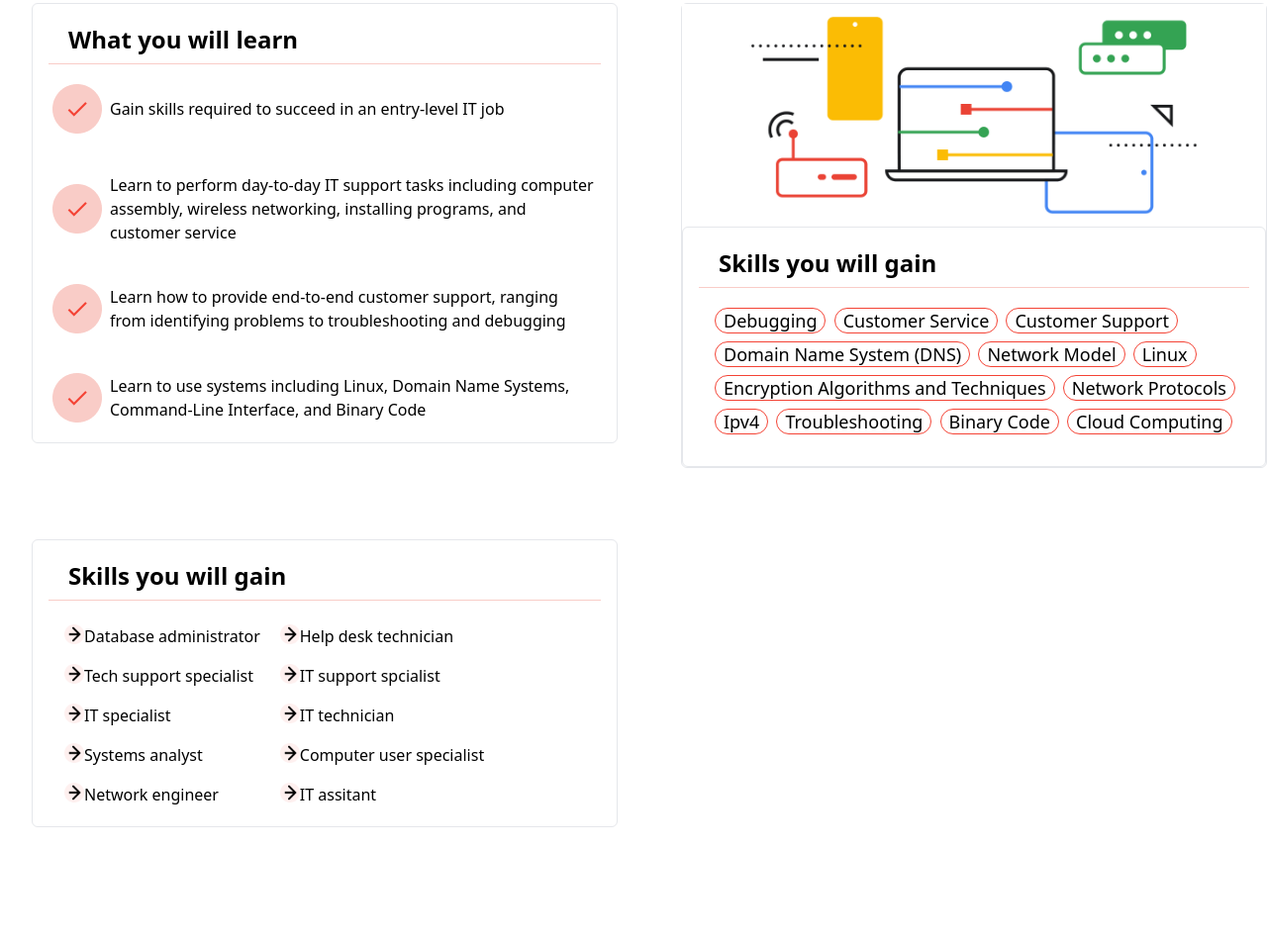
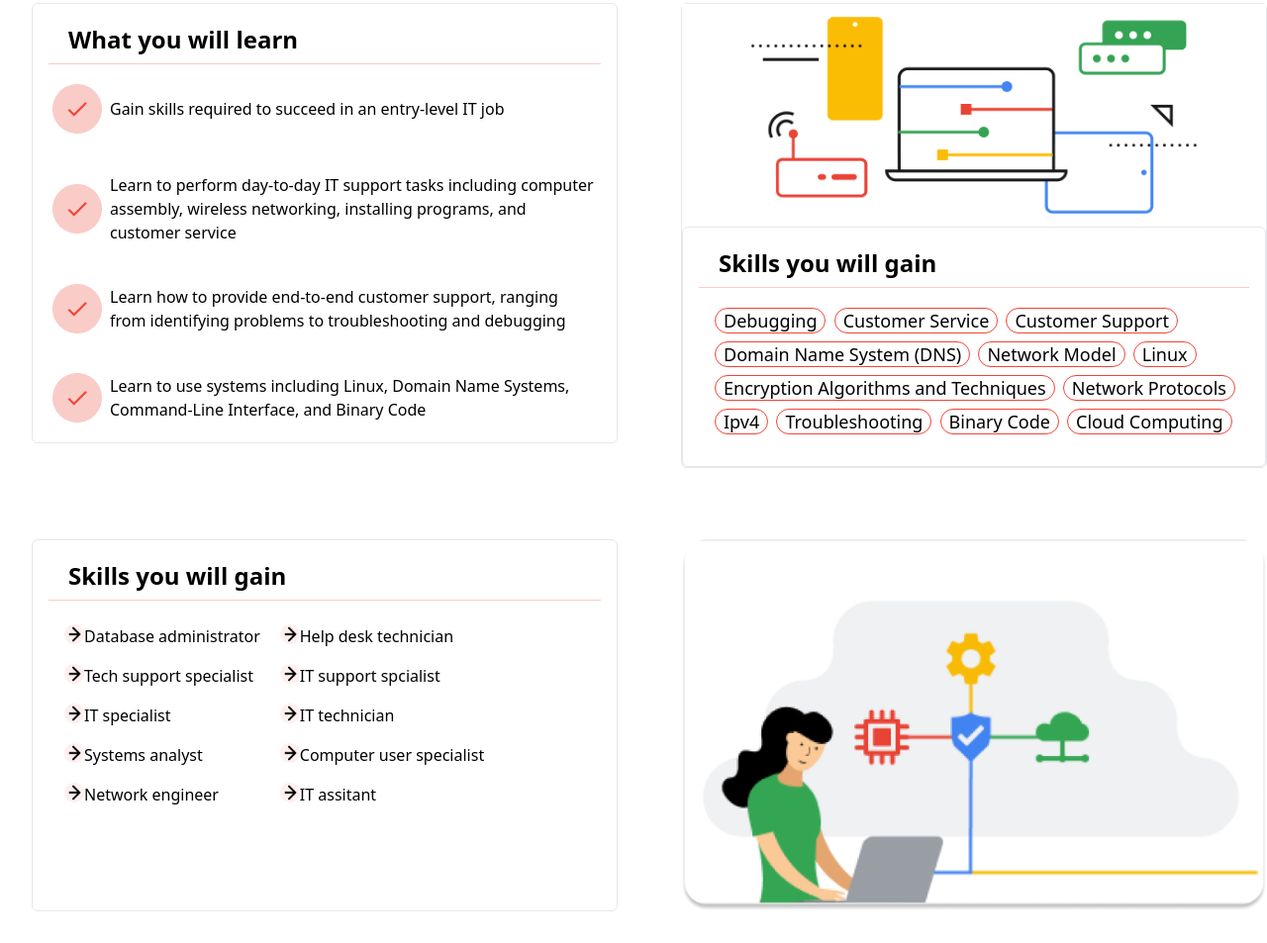
Before and after one commit to marufahmed347/Tailwind-CSS-Assignment-1, a website built with Vite: page index.html in a window 1280 px wide. Shown: the part 993-1946 px from the top of the page at 99% size. Before the commit the page ends 1861 px from the top, so only its background shows below. Built offline with nearby package versions, Linux system fonts and the light colour scheme.

Commit message:
jobe done

```diff
--- a/index.html
+++ b/index.html
@@ -227,6 +227,11 @@
 
             </div>
         </section>
+
+        <section class="md:col-span-6 col-span-12 md:ml-8 bg-[#FFFFFF]">
+            <img  src="img/IT Support 1.png">
+        </section>
+
     </section>
 
 </body>
```
